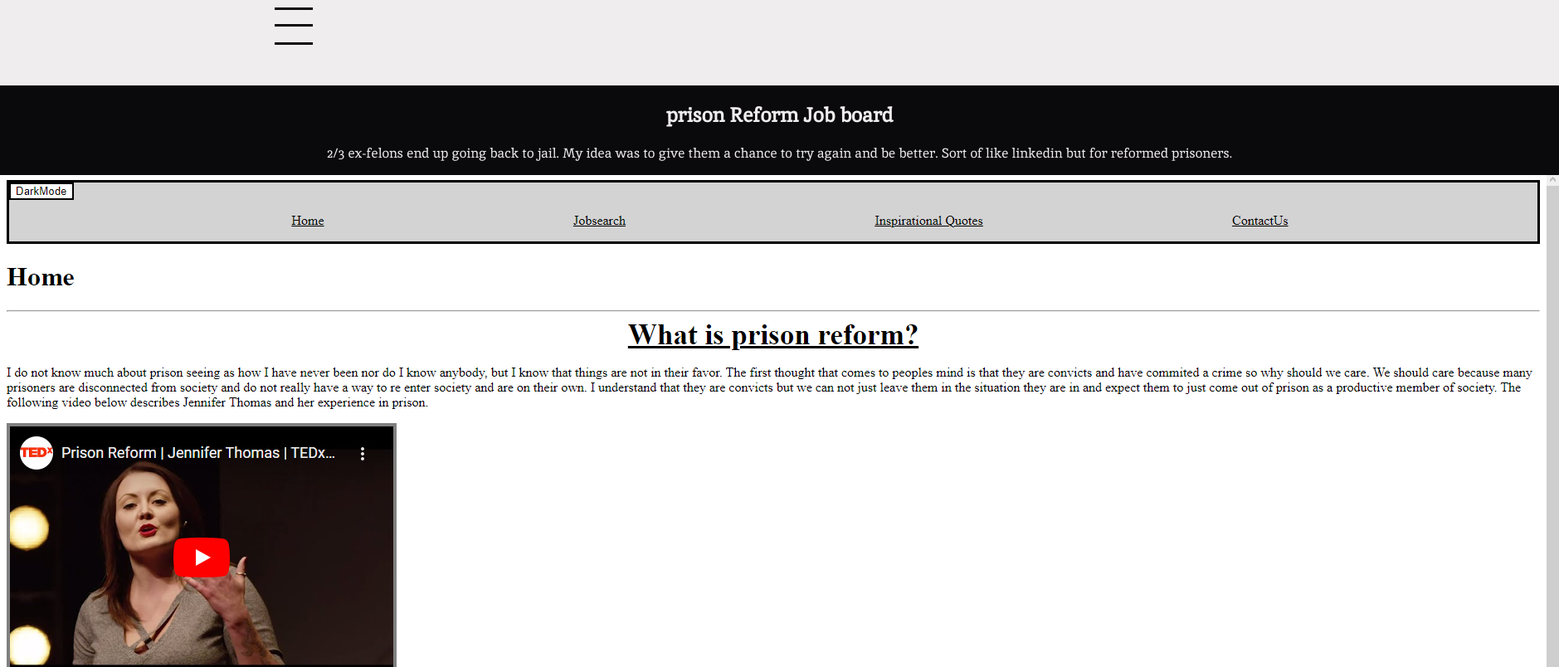
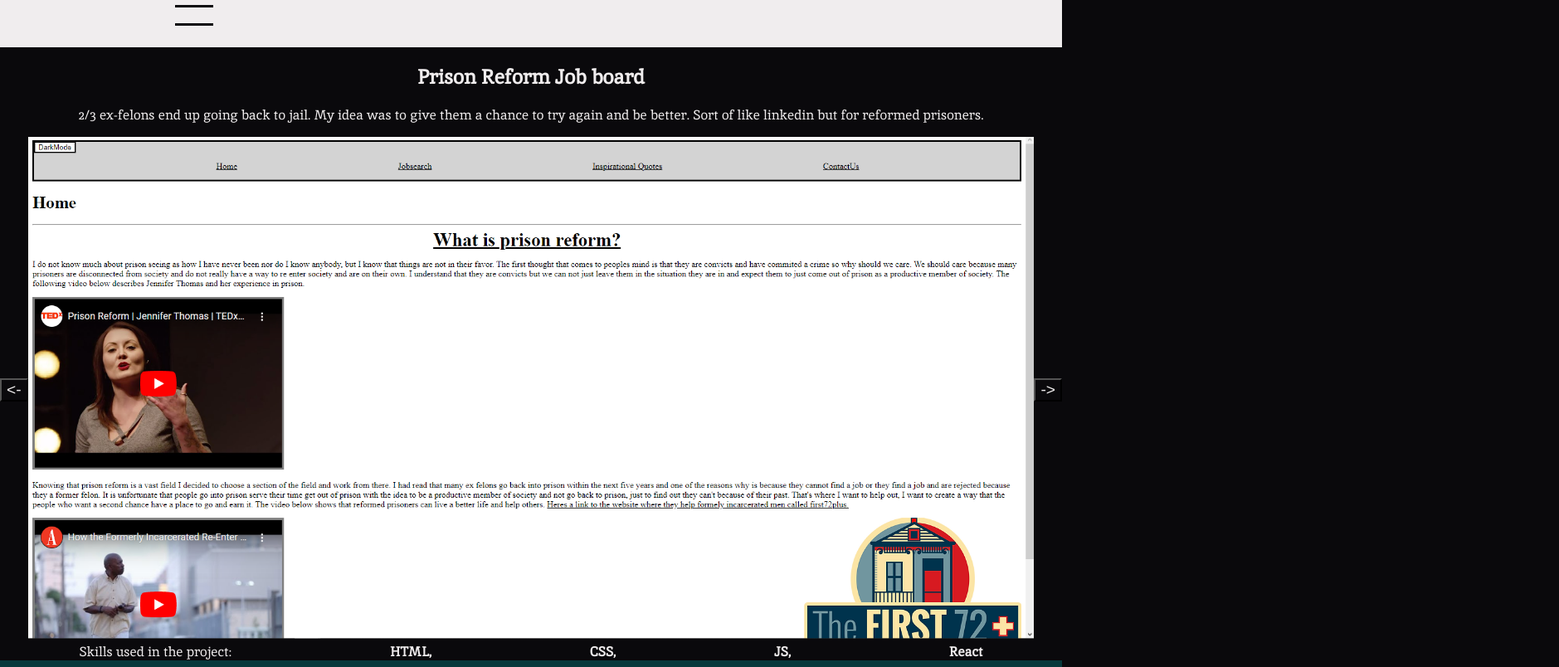
Before and after one commit to ChristopherB91/portfolio, a React (Vite) app: page /Projects in a window 1280 px wide. Shown: the part 40-844 px from the top of the page at 83% size, 1879 px wide, since content can reach past the window. Built offline with nearby package versions, Linux system fonts and the light colour scheme.

Commit message:
finished styling

```diff
--- a/src/components/projects.tsx
+++ b/src/components/projects.tsx
@@ -1,6 +1,7 @@
 import PR from "../assets/projectPictures/PRWebsite.png";
 import omni from "../assets/projectPictures/omniDex.jpeg";
 import fig from "../assets/projectPictures/figmaToDevelopment.jpeg";
+import { useState } from "react";
 
 interface Project {
   title: string;
@@ -12,12 +13,12 @@ interface Project {
 
 const projects: Project[] = [
   {
-    title: "prison Reform Job board",
+    title: "Prison Reform Job board",
     description:
       "2/3 ex-felons end up going back to jail. My idea was to give them a chance to try again and be better. Sort of like linkedin but for reformed prisoners.",
     image: `${PR}`,
     link: "https://christopherb91.github.io/pr/",
-    skills: ["HTML", "CSS", "JS", "React"],
+    skills: ["HTML,", "CSS,", "JS,", "React"],
   },
   {
     title: "FigProject1",
@@ -25,36 +26,62 @@ const projects: Project[] = [
       "I built a website based on a random design I found on figma. The actual design it is based on can be found at the bottom of the site. ",
     image: `${fig}`,
     link: "https://christopherb91.github.io/FigProject1/",
-    skills: ["HTML", "CSS", "JS", "TS", "React", "Figma"],
+    skills: ["HTML,", "CSS,", "JS,", "TS,", "React,", "Figma"],
   },
   {
-    title: "omniDex",
+    title: "OmniDex",
     description:
       "I took the idea of the pokedex a basic front-end developer project and changed it into an intermediate full-stack application. The omnidex uses alien characters from the show Ben 10 and then displays their specie name, nickname, and skillset.",
     image: `${omni}`,
     link: "https://omnidex.vercel.app",
     skills: [
-      "HTML",
-      "CSS",
-      "Tailwind",
-      "JS",
-      "TS",
-      "React",
-      "Java",
+      "HTML,",
+      "CSS,",
+      "Tailwind,",
+      "JS,",
+      "TS,",
+      "React,",
+      "Java,",
       "Spring-boot",
     ],
   },
 ];
 
 export const Projects = () => {
+  const [num, setNum] = useState<number>(0);
+  const postChange = (wrd: string) => {
+    if (wrd === "left") {
+      if (num === 0) {
+        setNum(projects.length - 1);
+      } else {
+        setNum(num - 1);
+      }
+    } else if (wrd === "right") {
+      if (num === projects.length - 1) {
+        setNum(0);
+      } else {
+        setNum(num + 1);
+      }
+    }
+  };
+
   return (
-    <div>
-      <h2>{projects[0].title}</h2>
-      <p>{projects[0].description}</p>
-      <img src={projects[0].image} alt="website image" />
+    <div id="projects">
+      <h2>{projects[num].title}</h2>
+      <p>{projects[num].description}</p>
+      <div>
+        <input type="button" onClick={() => postChange("left")} value="<-" />
+        <a href={projects[num].link} target="_blank">
+          <img src={projects[num].image} alt="website image" />
+        </a>
+        <input type="button" onClick={() => postChange("right")} value="->" />
+      </div>
       <ul>
-        {projects[0].skills.map((skill, index) => (
-          <li key={index}>{skill}</li>
+        <p>Skills used in the project:</p>
+        {projects[num].skills.map((skill, index) => (
+          <li key={index}>
+            <b>{skill}</b>
+          </li>
         ))}
       </ul>
     </div>
```
